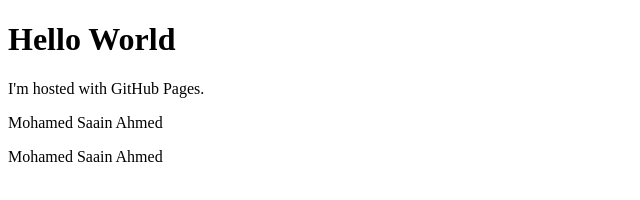
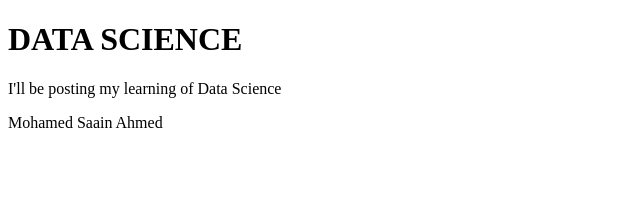
Before and after one commit to saain/DS, a plain HTML site: page index.html in a window 1280 px wide. Shown: the whole page, without its empty margins (0-640 px from the left). Drawn offline with Linux system fonts and the light colour scheme.

Commit message:
first
start

```diff
--- a/index.html
+++ b/index.html
@@ -1,9 +1,8 @@
 <!DOCTYPE html>
 <html>
 <body>
-<h1>Hello World</h1>
-<p>I'm hosted with GitHub Pages.</p>
-<p>Mohamed Saain Ahmed</p>
+<h1>DATA SCIENCE</h1>
+<p>I'll be posting my learning of Data Science</p>
 <p>Mohamed Saain Ahmed</p>
 </body>
 </html>
```
Also changed, not shown: 1 other file.
